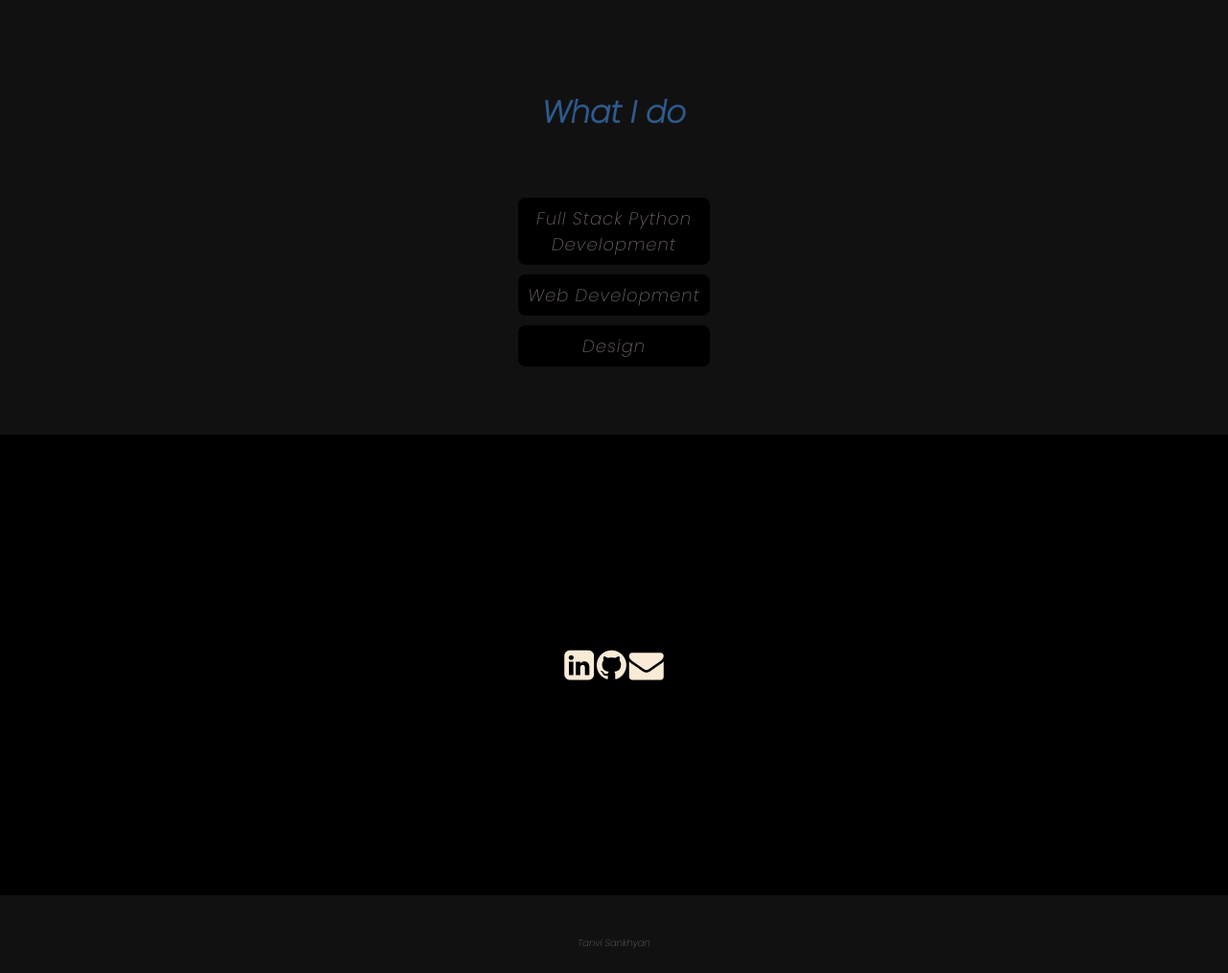
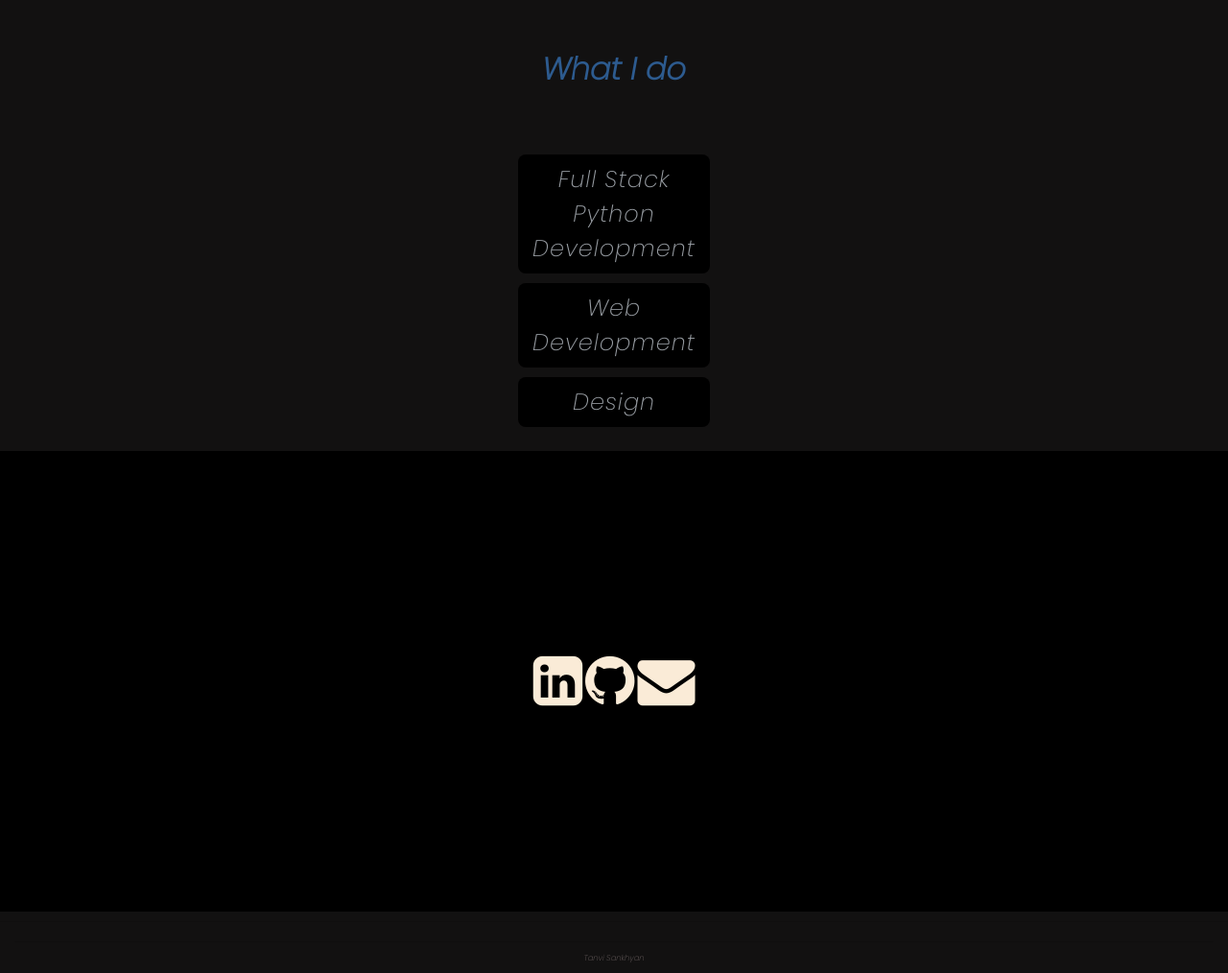
Before and after one commit to tanvisankhyan/VitePortfolio, a website built with Vite: page index.html in a window 1280 px wide. Shown: the part 3448-4462 px from the top of the page at 96% size. Built offline with nearby package versions, Linux system fonts and the light colour scheme; animation ran at ten frames a second.

Commit message:
Update index.html

```diff
--- a/index.html
+++ b/index.html
@@ -220,14 +220,15 @@
     </section>
 
 
+
 <section>
   <div><p  style="color: rgb(45, 91, 143); margin-top: 90px;font-size:xx-large; " class="container-fluid bg-3 text-center" data-aos="fade-up">
     <b>What I do</b></p><br>
 
-    <div class="text-center" data-aos="flip-up" style="margin-top: 4rem;"></div>
-    <div class="semi-transparent-button" data-aos="zoom-in" style=" background-color: black; width:300px;margin: 10px;font-size:large; text-decoration: none; color:rgb(107, 97, 97)"  >Full Stack Python Development</div>
-    <div class="semi-transparent-button" data-aos="zoom-in" style="background-color: black; width:300px;margin: 10px;font-size:large; text-decoration: none; color:rgb(107, 97, 97)" >Web Development</div>
-    <div class="semi-transparent-button" data-aos="zoom-in"  style="background-color: black; width:300px;margin: 10px;font-size:large; text-decoration: none; color:rgb(107, 97, 97)" >Design</div>
+    <div class="text-center " data-aos="flip-up" style="margin-top: 4rem;"></div>
+    <div class="semi-transparent-button" data-aos="zoom-in" style=" background-color: black; width:300px;margin: 10px; font-size: x-large; text-decoration: none; color:rgb(152, 157, 163)"  >Full Stack Python Development</div>
+    <div class="semi-transparent-button" data-aos="zoom-in" style="background-color: black; width:300px;margin: 10px; font-size: x-large;text-decoration: none; color:rgb(152, 157, 163)" >Web Development</div>
+    <div class="semi-transparent-button" data-aos="zoom-in"  style="background-color: black; width:300px;margin: 10px; font-size: x-large;text-decoration: none; color:rgb(152, 157, 163)" >Design</div>
 
     </div>
   </div>
@@ -242,15 +243,15 @@
 
       <div class="container-fluid bg-3 text-center" data-aos="fade-up">
 
-        <i class="fa fa-linkedin-square" style="font-size:36px; color: antiquewhite;" onclick="window.location.href='https://www.linkedin.com/in/tanvisankhyan/';"></i>
-        <i class="fa fa-github" style="font-size:36px ; color: antiquewhite;" onclick="window.location.href='https://github.com/tanvisankhyan';"></i>
-          <i class="fa fa-envelope" style="font-size:36px; color: antiquewhite"><a href = "mailto: tsankhya@lakeheadu.ca"></a></i>
+        <i class="fa fa-linkedin-square" style="font-size:6rem; color: antiquewhite;" onclick="window.location.href='https://www.linkedin.com/in/tanvisankhyan/';"></i>
+        <i class="fa fa-github" style="font-size:6rem ; color: antiquewhite;" onclick="window.location.href='https://github.com/tanvisankhyan';"></i>
+          <i class="fa fa-envelope" style="font-size:6rem; color: antiquewhite"><a href = "mailto: tsankhya@lakeheadu.ca"></a></i>
     </section>
 
 
 
     <hr>
-    <footer style="color:rgb(107, 97, 97)" class="container-fluid text-center">
+    <footer style="color:rgb(107, 97, 97); font-size:smaller;" class="container-fluid text-center">
       <hr>
       <p>Tanvi Sankhyan</p>
     </footer>
```
